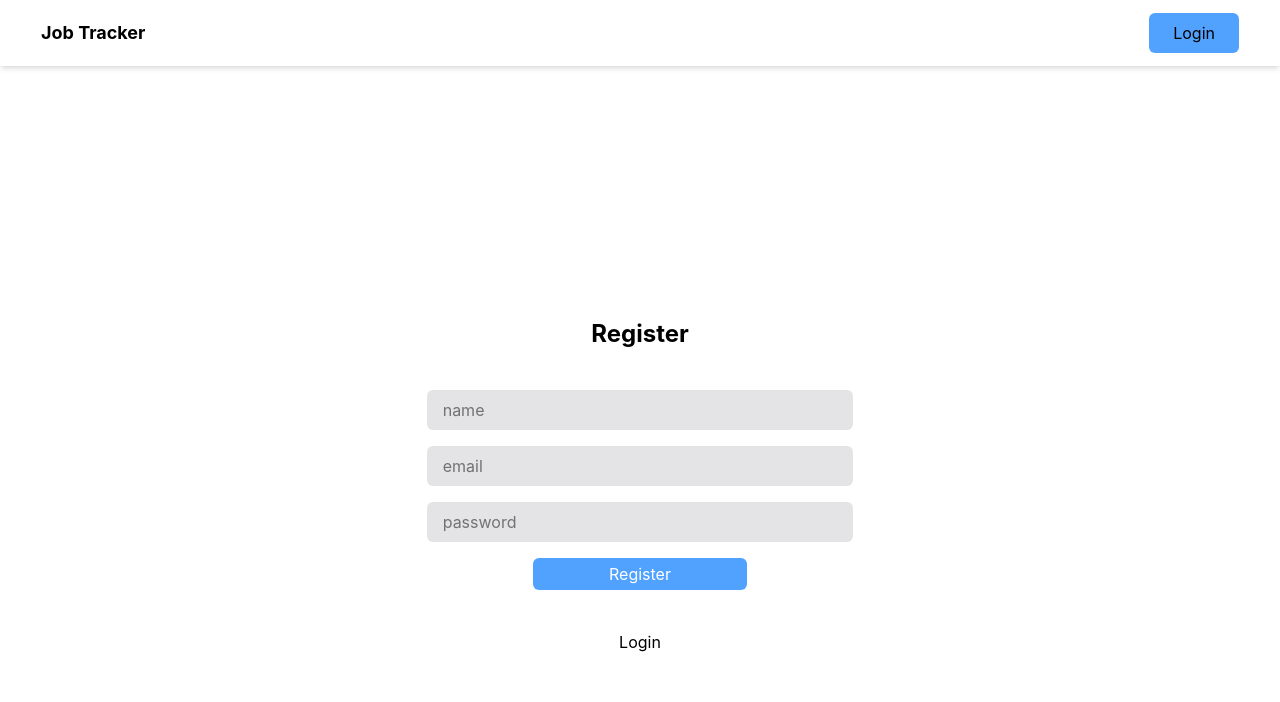
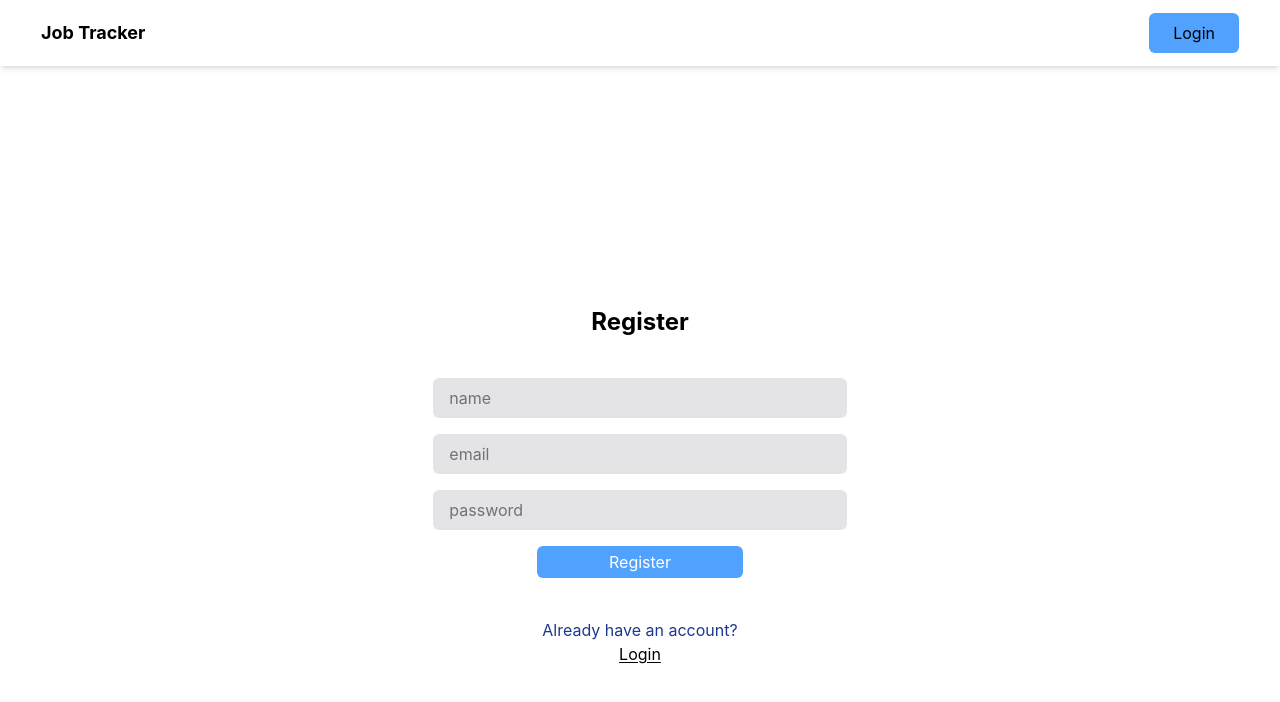
Before and after one commit to anusha-rajul/job-tracker-frontend, a React app: page /register in a window 1280 px wide. Shown: the top 702 px of the page. Built offline with nearby package versions, Linux system fonts and the light colour scheme; no server answers; the HTML template or start-up script is replaced by a standard one.

Commit message:
changed color

```diff
--- a/src/components/ApplicationCard.jsx
+++ b/src/components/ApplicationCard.jsx
@@ -69,7 +69,7 @@ const ApplicationCard = ({ application, handleDelete, handleEdit}) => {
 
 
   return (
-    <div ref={ref} className={`bg-white rounded-lg border border-white shadow-md p-3 text-lg mb-4 cursor-grab ${isDragging ? "opacity-50": ""}`}>
+    <div ref={ref} className={`bg-white rounded-lg border border-white shadow-md py-1 px-3 text-lg mb-4 cursor-grab ${isDragging ? "opacity-50": ""}`}>
                   <h2 className="font-bold">Company: {application.companyName}</h2>
                   <p>Role: {application.role}</p>
                   <p>Salary: {application.salary}</p>
--- a/src/components/Column.jsx
+++ b/src/components/Column.jsx
@@ -2,7 +2,7 @@ import { useDroppable } from "@dnd-kit/react"
 const Column = ({ id, children }) => {
     const {ref, isDropTarget} = useDroppable({id, })
   return (
-      <div ref={ref} className={`rounded-md p-2 ${isDropTarget? "bg-zinc-200": "bg-zinc-100"}`}>
+      <div ref={ref} className={`rounded-md p-2 ${isDropTarget? "bg-zinc-200": "bg-zinc-50"}`}>
        {children}
     </div>
   )
--- a/src/pages/Dashboard.jsx
+++ b/src/pages/Dashboard.jsx
@@ -158,11 +158,11 @@ const Dashboard = () => {
 
 
         <DragDropProvider onDragEnd={handleDragEnd}>
-             <div className="grid grid-cols-1 md:grid-cols-2 lg:grid-cols-4 gap-5">
+             <div className="grid grid-cols-1 md:grid-cols-2 lg:grid-cols-4 gap-3">
           {Object.keys(applications).map((column) => (
 
             isLoading ? (<div key={column} className="flex flex-col gap-2"><Skeleton height={50} /> <Skeleton height={300} /></div>) : (<Column id={column} key={column}>
-              <h1 className="mb-4 font-bold text-lg p-2 capitalize bg-green-300 rounded-md text-center" >{column}</h1>
+              <h1 className="mb-4 font-bold text-lg p-2 capitalize bg-zinc-300 rounded-md text-center" >{column}</h1>
               {applications[column].map((application) => (
 
               <ApplicationCard key={application._id} application={application} handleDelete={handleDelete} handleEdit={handleEdit} />
--- a/src/pages/Login.jsx
+++ b/src/pages/Login.jsx
@@ -53,9 +53,12 @@ const Login = () => {
       <form onSubmit={handleSubmit} className="flex flex-col items-center gap-4 w-full">
         <input onChange={handleFormData} value={formData.email} className="px-4 py-2 border-none bg-zinc-200 rounded-md md:w-1/3" type="email" name="email" placeholder="email" />
         <input onChange={handleFormData} value={formData.password} className="px-4 py-2 border-none bg-zinc-200 rounded-md md:w-1/3" type="password" name="password" placeholder="password" />
-        <input className="px-2 py-1 bg-blue-400 text-white rounded-md md:w-1/6" type="submit" value="Login" />
+        <input className="px-2 py-1 bg-blue-400 text-white rounded-md w-2/5 md:w-1/6" type="submit" value="Login" />
           </form>
-          <Link to='/register'>Register</Link>
+      <div className="text-center">
+        <p className="text-blue-900">Don't have an account?</p>
+        <Link to='/register' className="underline underline-offset-2">Register</Link>
+          </div>
       </div>
   )
 }
--- a/src/pages/Register.jsx
+++ b/src/pages/Register.jsx
@@ -53,13 +53,16 @@ const Register = () => {
 
       <div className="h-screen flex flex-col justify-center items-center gap-10">
       <h1 className="text-2xl font-bold">Register</h1>
-      <form onSubmit={handleSubmit} className="flex flex-col items-center gap-4 w-full">
+      <form onSubmit={handleSubmit} className="flex flex-col items-center gap-4 w-full px-5">
         <input onChange={handleFormData} value={formData.name} className="px-4 py-2 border-none bg-zinc-200 rounded-md w-full md:w-1/3" type="text" name="name" placeholder="name" />
-        <input onChange={handleFormData} value={formData.email} className="px-4 py-2 border-none bg-zinc-200 rounded-md md:w-1/3" type="email" name="email" placeholder="email" />
-        <input onChange={handleFormData} value={formData.password} className="px-4 py-2 border-none bg-zinc-200 rounded-md md:w-1/3" type="password" name="password" placeholder="password" />
-        <input className="px-2 py-1 bg-blue-400 text-white rounded-md md:w-1/6" type="submit" value="Register" />
-      </form>
-      <Link to="/login">Login</Link>
+        <input onChange={handleFormData} value={formData.email} className="px-4 py-2 border-none bg-zinc-200 rounded-md w-full md:w-1/3" type="email" name="email" placeholder="email" />
+        <input onChange={handleFormData} value={formData.password} className="px-4 py-2 border-none bg-zinc-200 rounded-md w-full md:w-1/3" type="password" name="password" placeholder="password" />
+        <input className="px-2 py-1 bg-blue-400 text-white rounded-md w-2/5 md:w-1/6" type="submit" value="Register" />
+        </form>
+        <div className='text-center'>
+            <p className='text-blue-900'>Already have an account?</p>
+      <Link to="/login" className='underline underline-offset-2'>Login</Link>
+      </div>
       </div>
 </>
   )
```
